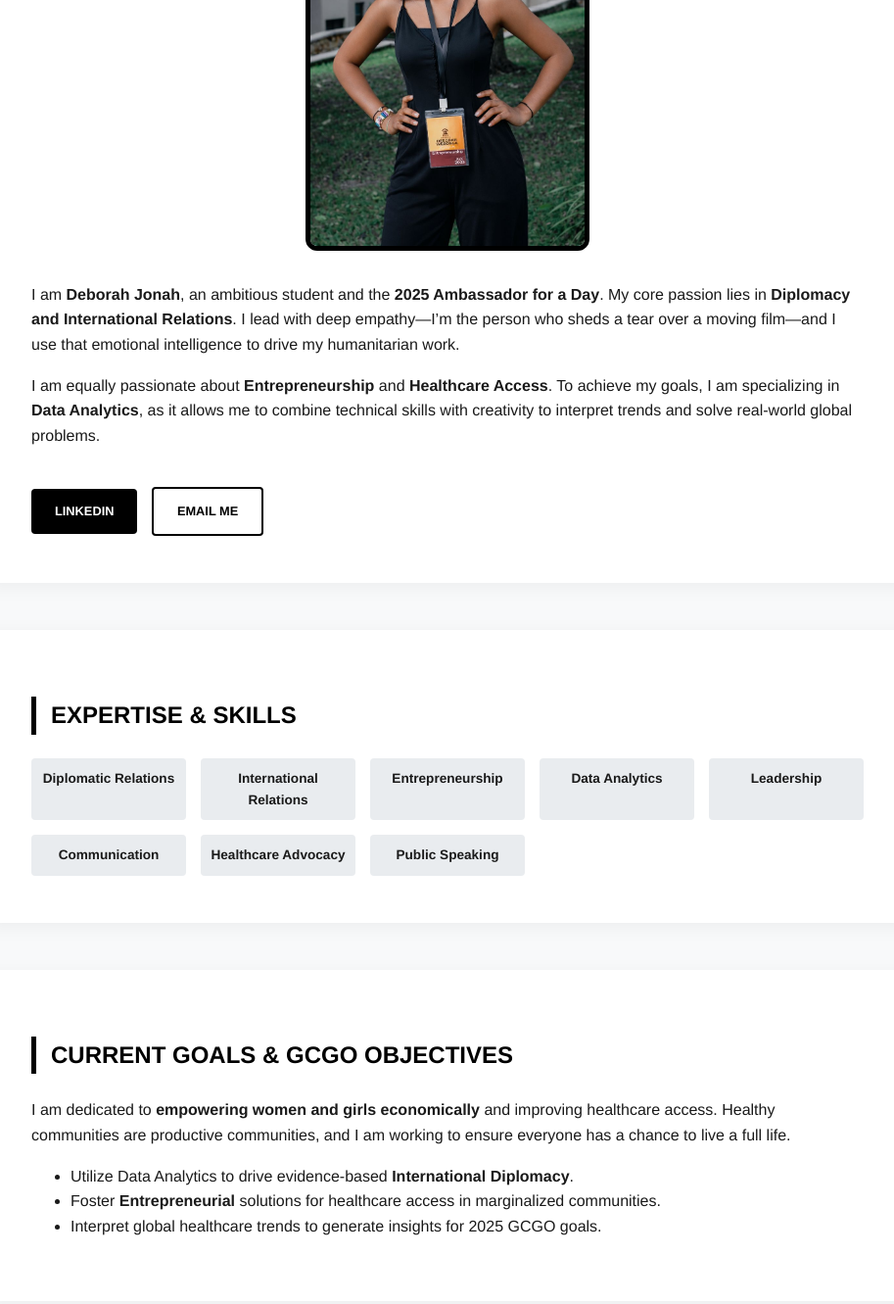
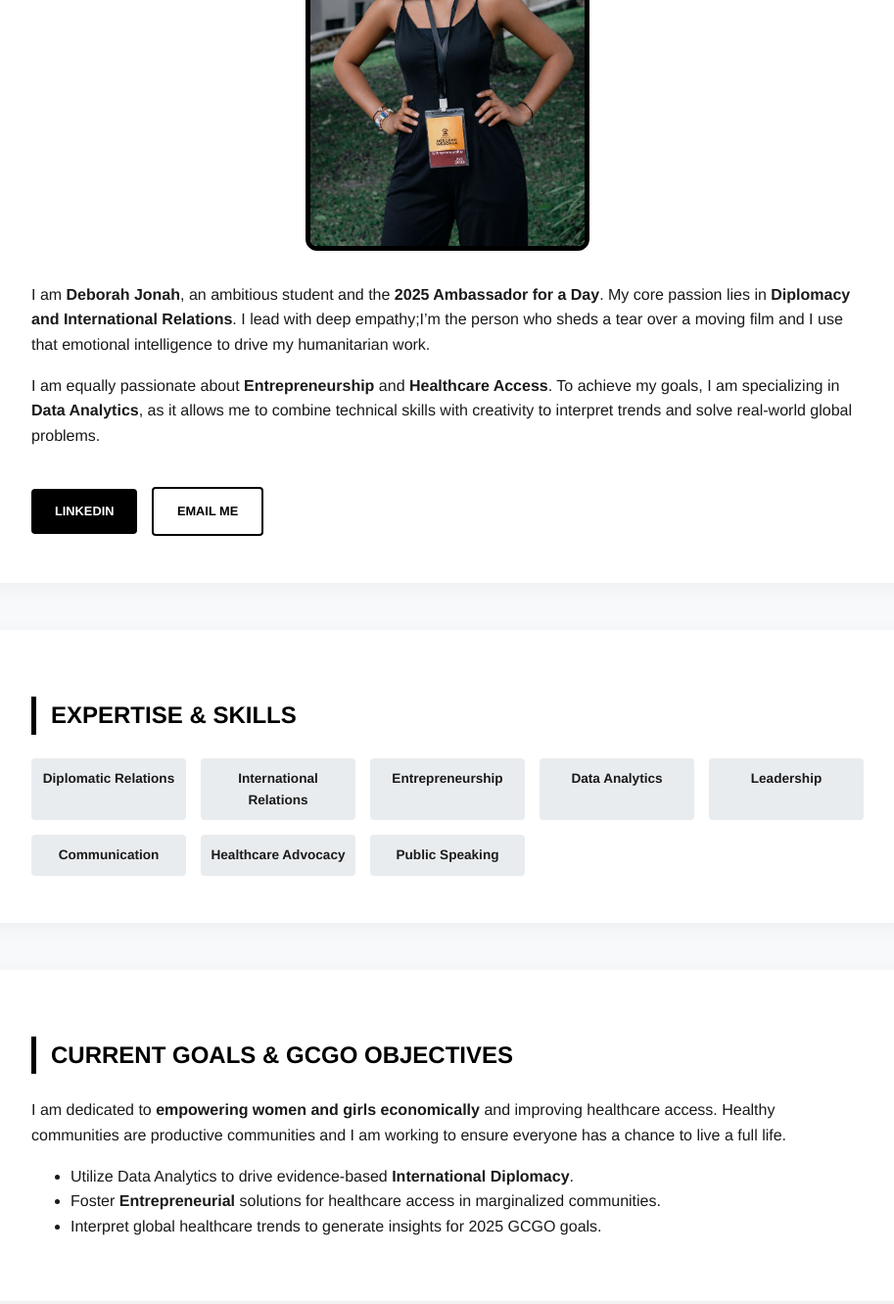
Before and after one commit to deborahjonah006-cell/deborahjonah, a plain HTML site: page index.html in a window 1280 px wide. Shown: the part 651-1982 px from the top of the page at 98% size, without its empty margins (183-1096 px from the left). Drawn offline with Linux system fonts and the light colour scheme.

Commit message:
index.html

```diff
--- a/index.html
+++ b/index.html
@@ -145,7 +145,7 @@
         <h2>About Me</h2>
         <img src="profile.jpg" alt="Deborah Jonah" class="profile-pic">
         <p>
-            I am <strong>Deborah Jonah</strong>, an ambitious student and the <strong>2025 Ambassador for a Day</strong>. My core passion lies in <strong>Diplomacy and International Relations</strong>. I lead with deep empathy—I’m the person who sheds a tear over a moving film—and I use that emotional intelligence to drive my humanitarian work.
+            I am <strong>Deborah Jonah</strong>, an ambitious student and the <strong>2025 Ambassador for a Day</strong>. My core passion lies in <strong>Diplomacy and International Relations</strong>. I lead with deep empathy;I’m the person who sheds a tear over a moving film and I use that emotional intelligence to drive my humanitarian work.
         </p>
         <p>
             I am equally passionate about <strong>Entrepreneurship</strong> and <strong>Healthcare Access</strong>. To achieve my goals, I am specializing in <strong>Data Analytics</strong>, as it allows me to combine technical skills with creativity to interpret trends and solve real-world global problems.
@@ -170,7 +170,7 @@
 
     <section id="goals">
         <h2>Current Goals & GCGO Objectives</h2>
-        <p>I am dedicated to <strong>empowering women and girls economically</strong> and improving healthcare access. Healthy communities are productive communities, and I am working to ensure everyone has a chance to live a full life.</p>
+        <p>I am dedicated to <strong>empowering women and girls economically</strong> and improving healthcare access. Healthy communities are productive communities and I am working to ensure everyone has a chance to live a full life.</p>
         <ul>
             <li>Utilize Data Analytics to drive evidence-based <strong>International Diplomacy</strong>.</li>
             <li>Foster <strong>Entrepreneurial</strong> solutions for healthcare access in marginalized communities.</li>
```
